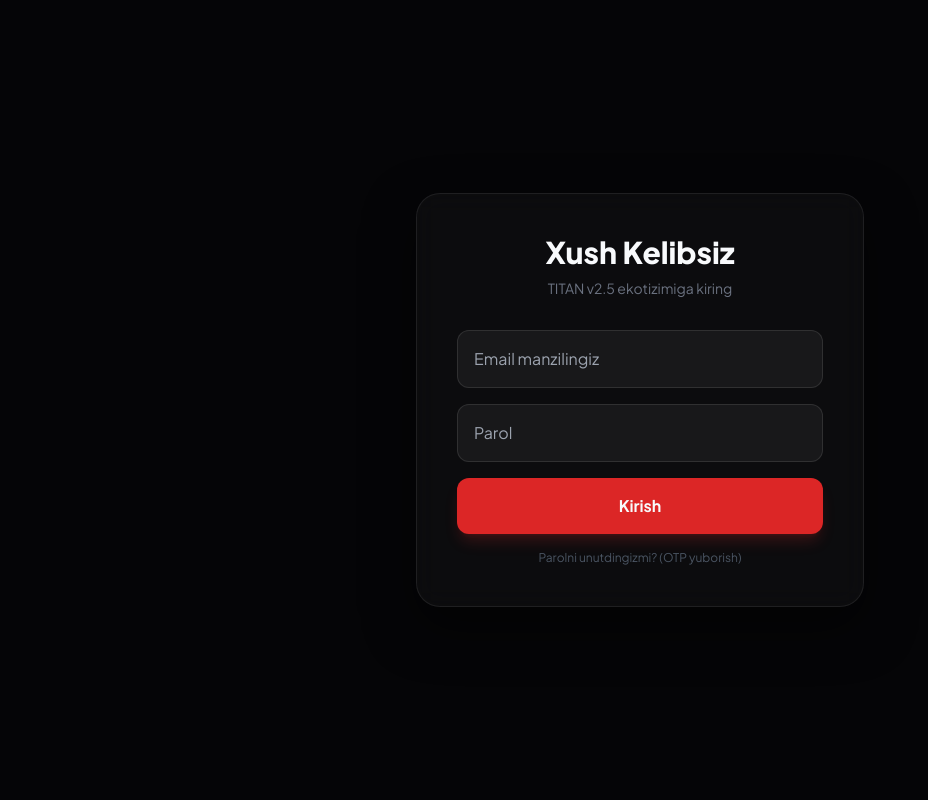
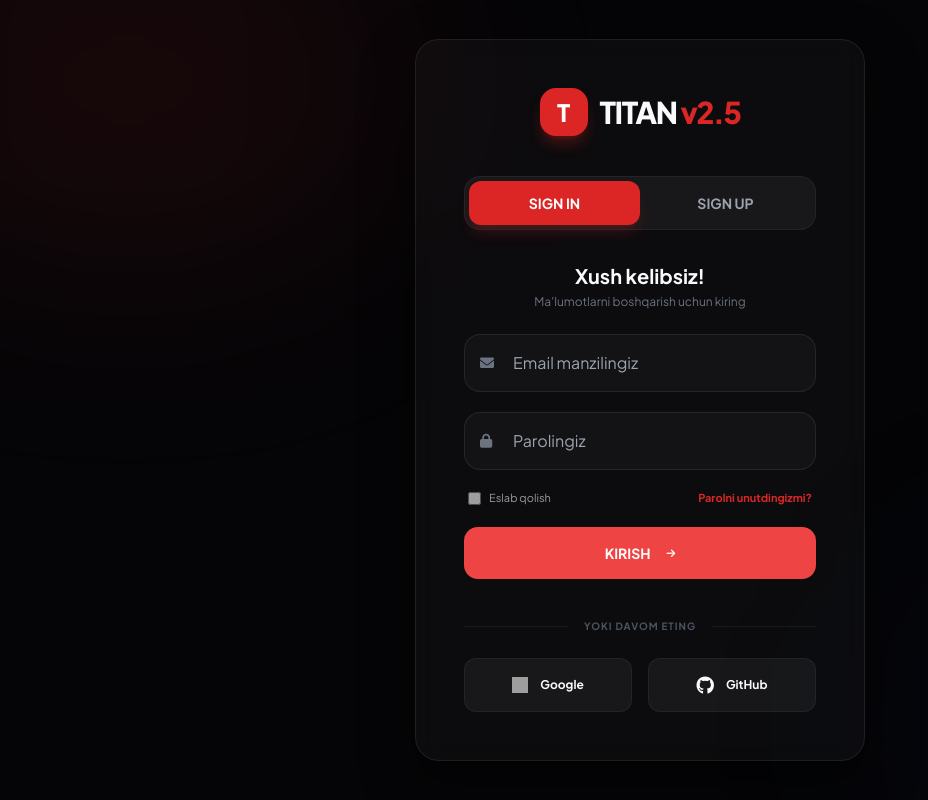
Before and after one commit to Behruz-Coder/yt-analyzer, a website: page auth.html in a window 1280 px wide. Shown: the whole page, without its empty margins (0-928 px from the left). Drawn offline with nearby package versions, Linux system fonts and the light colour scheme; grey boxes are pictures that could not be loaded.

Commit message:
Update auth.html

```diff
--- a/auth.html
+++ b/auth.html
@@ -2,61 +2,143 @@
 <html lang="uz" data-theme="dark">
 <head>
     <meta charset="UTF-8">
+    <meta name="viewport" content="width=device-width, initial-scale=1.0">
     <title>Auth | TITAN v2.5</title>
+
+    <script src="https://cdn.tailwindcss.com"></script>
     <link rel="stylesheet" href="style.css">
-    <script src="https://cdn.tailwindcss.com"></script>
+    <link rel="stylesheet" href="https://cdnjs.cloudflare.com/ajax/libs/font-awesome/6.0.0/css/all.min.css">
     <script src="https://unpkg.com/@supabase/supabase-js@2"></script>
 </head>
-<body class="min-h-screen flex items-center justify-center bg-[#050507]">
-    <div class="titan-card w-full max-w-md p-10 text-center">
-        <h2 id="authTitle" class="text-3xl font-black mb-2">Xush Kelibsiz</h2>
-        <p id="authDesc" class="text-gray-500 mb-8 text-sm">TITAN v2.5 ekotizimiga kiring</p>
+<body class="bg-titan-bg text-titan-text min-h-screen flex items-center justify-center p-4 md:p-8">
 
-        <div id="loginForm" class="space-y-4">
-            <input type="email" id="email" placeholder="Email manzilingiz"
-                   class="w-full p-4 rounded-xl bg-white/5 border border-white/10 outline-none focus:border-red-600 transition">
-            <input type="password" id="password" placeholder="Parol"
-                   class="w-full p-4 rounded-xl bg-white/5 border border-white/10 outline-none focus:border-red-600 transition">
-            <button onclick="handleLogin()" class="w-full py-4 bg-red-600 rounded-xl font-bold hover:bg-red-700 transition shadow-lg shadow-red-600/20">
-                Kirish
-            </button>
-            <p class="text-xs text-gray-600 mt-4 cursor-pointer hover:text-red-500" onclick="toggleOTP()">Parolni unutdingizmi? (OTP yuborish)</p>
+    <div class="fixed top-[-10%] left-[-10%] w-[40%] h-[40%] bg-red-600/10 blur-[120px] rounded-full z-0"></div>
+    <div class="fixed bottom-[-10%] right-[-10%] w-[40%] h-[40%] bg-blue-600/5 blur-[120px] rounded-full z-0"></div>
+
+    <div class="titan-card w-full max-w-[450px] p-8 md:p-12 relative z-10 animate-fade">
+        <div class="flex justify-center mb-10">
+            <div class="flex items-center gap-3 cursor-pointer" onclick="location.href='index.html'">
+                <div class="w-12 h-12 bg-red-600 rounded-2xl flex items-center justify-center shadow-lg shadow-red-600/30">
+                    <span class="text-white font-black text-2xl">T</span>
+                </div>
+                <span class="text-3xl font-black tracking-tighter">TITAN <span class="text-red-600">v2.5</span></span>
+            </div>
         </div>
 
-        <div id="otpForm" class="hidden space-y-4">
-            <p class="text-xs text-red-500 mb-4">Emailingizga 6 xonali tasdiqlash kodi yuboriladi</p>
-            <input type="text" id="otpCode" placeholder="000 000" maxlength="6"
-                   class="w-full p-4 text-center text-2xl tracking-[1rem] rounded-xl bg-white/5 border border-red-600 outline-none">
-            <button onclick="verifyOTP()" class="w-full py-4 bg-green-600 rounded-xl font-bold hover:bg-green-700 transition">
-                Tasdiqlash
+        <div class="flex bg-white/5 p-1 rounded-2xl mb-8 border border-white/5">
+            <button id="tabLogin" onclick="switchAuth('login')" class="flex-1 py-3 rounded-xl font-bold text-sm transition-all duration-300 bg-red-600 text-white shadow-lg shadow-red-600/20">
+                SIGN IN
             </button>
+            <button id="tabSignup" onclick="switchAuth('signup')" class="flex-1 py-3 rounded-xl font-bold text-sm transition-all duration-300 text-gray-400 hover:text-white">
+                SIGN UP
+            </button>
+        </div>
+
+        <div id="loginForm" class="space-y-5">
+            <div class="text-center mb-6">
+                <h2 class="text-xl font-bold" data-i18n="loginWelcome">Xush kelibsiz!</h2>
+                <p class="text-gray-500 text-xs mt-1">Ma'lumotlarni boshqarish uchun kiring</p>
+            </div>
+
+            <div class="relative">
+                <i class="fas fa-envelope absolute left-4 top-1/2 -translate-y-1/2 text-gray-500 text-sm"></i>
+                <input type="email" id="emailLogin" placeholder="Email manzilingiz" class="w-full pl-12 pr-4 py-4 rounded-2xl outline-none transition-all">
+            </div>
+
+            <div class="relative">
+                <i class="fas fa-lock absolute left-4 top-1/2 -translate-y-1/2 text-gray-500 text-sm"></i>
+                <input type="password" id="passLogin" placeholder="Parolingiz" class="w-full pl-12 pr-4 py-4 rounded-2xl outline-none transition-all">
+            </div>
+
+            <div class="flex justify-between items-center text-[11px] px-1">
+                <label class="flex items-center gap-2 cursor-pointer opacity-60 hover:opacity-100 transition">
+                    <input type="checkbox" class="accent-red-600"> Eslab qolish
+                </label>
+                <a href="#" class="text-red-600 font-bold hover:underline">Parolni unutdingizmi?</a>
+            </div>
+
+            <button onclick="handleLogin()" class="btn-primary w-full py-4 text-sm mt-4">
+                KIRISH <i class="fas fa-arrow-right ml-2 text-[10px]"></i>
+            </button>
+        </div>
+
+        <div id="signupForm" class="space-y-5 hidden">
+            <div class="text-center mb-6">
+                <h2 class="text-xl font-bold">Hisob yaratish</h2>
+                <p class="text-gray-500 text-xs mt-1">TITAN v2.5 hamjamiyatiga qo'shiling</p>
+            </div>
+
+            <div class="relative">
+                <i class="fas fa-user absolute left-4 top-1/2 -translate-y-1/2 text-gray-500 text-sm"></i>
+                <input type="text" id="nameReg" placeholder="To'liq ismingiz" class="w-full pl-12 pr-4 py-4 rounded-2xl outline-none transition-all">
+            </div>
+
+            <div class="relative">
+                <i class="fas fa-envelope absolute left-4 top-1/2 -translate-y-1/2 text-gray-500 text-sm"></i>
+                <input type="email" id="emailReg" placeholder="Email manzilingiz" class="w-full pl-12 pr-4 py-4 rounded-2xl outline-none transition-all">
+            </div>
+
+            <div class="relative">
+                <i class="fas fa-lock absolute left-4 top-1/2 -translate-y-1/2 text-gray-500 text-sm"></i>
+                <input type="password" id="passReg" placeholder="Murakkab parol yarating" class="w-full pl-12 pr-4 py-4 rounded-2xl outline-none transition-all">
+            </div>
+
+            <button onclick="handleSignup()" class="btn-primary w-full py-4 text-sm mt-4 bg-blue-600 shadow-blue-600/20">
+                RO'YXATDAN O'TISH <i class="fas fa-user-plus ml-2 text-[10px]"></i>
+            </button>
+        </div>
+
+        <div class="mt-10">
+            <div class="relative flex items-center gap-4 mb-6">
+                <div class="flex-1 h-[1px] bg-white/5"></div>
+                <span class="text-[10px] font-bold text-gray-600 uppercase tracking-widest">Yoki davom eting</span>
+                <div class="flex-1 h-[1px] bg-white/5"></div>
+            </div>
+
+            <div class="grid grid-cols-2 gap-4">
+                <button class="flex items-center justify-center gap-3 py-3 rounded-xl bg-white/5 border border-white/5 hover:bg-white/10 transition text-xs font-bold">
+                    <img src="https://www.svgrepo.com/show/303108/google-icon-logo.svg" class="w-4 h-4"> Google
+                </button>
+                <button class="flex items-center justify-center gap-3 py-3 rounded-xl bg-white/5 border border-white/5 hover:bg-white/10 transition text-xs font-bold">
+                    <i class="fab fa-github text-lg"></i> GitHub
+                </button>
+            </div>
         </div>
     </div>
 
+    <script src="main.js"></script>
     <script>
-        const supabase = window.supabase.createClient('URL', 'KEY');
+        // 11-qism: Auth mantiqi (Switching)
+        function switchAuth(mode) {
+            const login = document.getElementById('loginForm');
+            const signup = document.getElementById('signupForm');
+            const tLogin = document.getElementById('tabLogin');
+            const tSignup = document.getElementById('tabSignup');
 
-        async function handleLogin() {
-            const email = document.getElementById('email').value;
-            const password = document.getElementById('password').value;
-            const { data, error } = await supabase.auth.signInWithPassword({ email, password });
-
-            if (data.user) {
-                // Owner tekshiruvi (Behruzbek uchun)
-                if(email === 'uzb8972@gmail.com') {
-                    localStorage.setItem('titan_role', 'owner');
-                }
-                window.location.href = 'index.html';
+            if (mode === 'login') {
+                login.classList.remove('hidden');
+                signup.classList.add('hidden');
+                tLogin.className = 'flex-1 py-3 rounded-xl font-bold text-sm transition-all duration-300 bg-red-600 text-white shadow-lg shadow-red-600/20';
+                tSignup.className = 'flex-1 py-3 rounded-xl font-bold text-sm transition-all duration-300 text-gray-400 hover:text-white';
             } else {
-                alert("Xatolik: " + error.message);
+                login.classList.add('hidden');
+                signup.classList.remove('hidden');
+                tSignup.className = 'flex-1 py-3 rounded-xl font-bold text-sm transition-all duration-300 bg-red-600 text-white shadow-lg shadow-red-600/20';
+                tLogin.className = 'flex-1 py-3 rounded-xl font-bold text-sm transition-all duration-300 text-gray-400 hover:text-white';
             }
         }
 
-        function toggleOTP() {
-            document.getElementById('loginForm').classList.add('hidden');
-            document.getElementById('otpForm').classList.remove('hidden');
-            // Supabase orqali OTP yuborish kodi shu yerda bo'ladi
+        // URL orqali rejimni aniqlash (index.html dan kelganda)
+        const urlParams = new URLSearchParams(window.location.search);
+        if (urlParams.get('mode') === 'signup') switchAuth('signup');
+
+        // Bo'lajak mantiqlar uchun placeholderlar
+        function handleLogin() {
+            const email = document.getElementById('emailLogin').value;
+            if(email === 'uzb8972@gmail.com') alert("Xush kelibsiz, Behruzbek! (Owner Mode)");
+            else alert("Tizimga kirildi!");
         }
+        function handleSignup() { alert("Ro'yxatdan o'tish muvaffaqiyatli!"); }
     </script>
 </body>
 </html>
```
